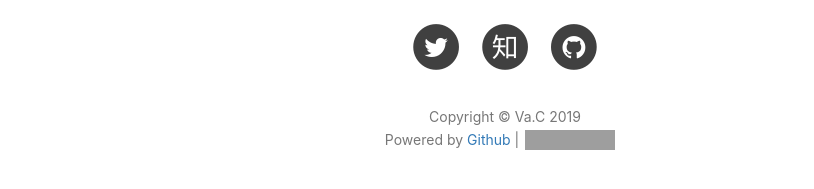
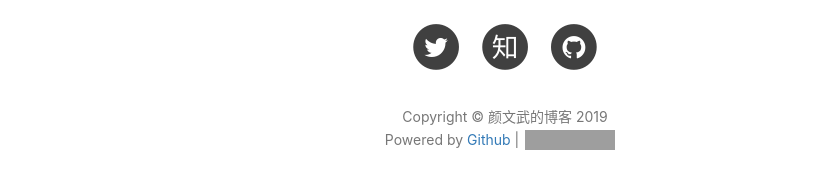
Before and after one commit to ciscolive/ciscolive.github.io, a Jekyll site: the page built from index.html, in a window 1280 px wide and 900 px high, scrolled down 2287 px. Shown: the part 656-845 px from the top of the window, without its empty margins (135-949 px from the left). Built offline with Jekyll 4.4.1, drawn with Linux system fonts in a browser that asks for light colours; nearby versions of some CDN libraries; the list of posts is cut into pages by our own code; comment, search, counter and statistics services are not loaded; grey boxes are pictures that could not be loaded.

Commit message:
Initial commit

```diff
--- a/_config.yml
+++ b/_config.yml
@@ -1,5 +1,5 @@
 # Site settings
-title: Va.C
+title: 颜文武的博客
 SEOTitle: Va.C blog
 header-img: img/home-bg.jpg
 email: 968828@gmail.com
```
